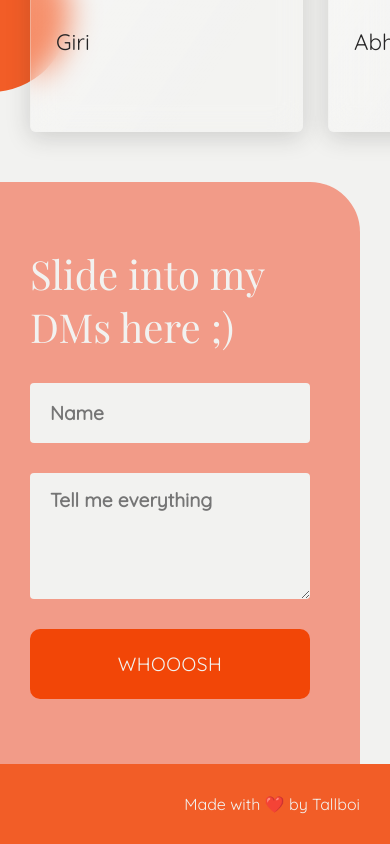
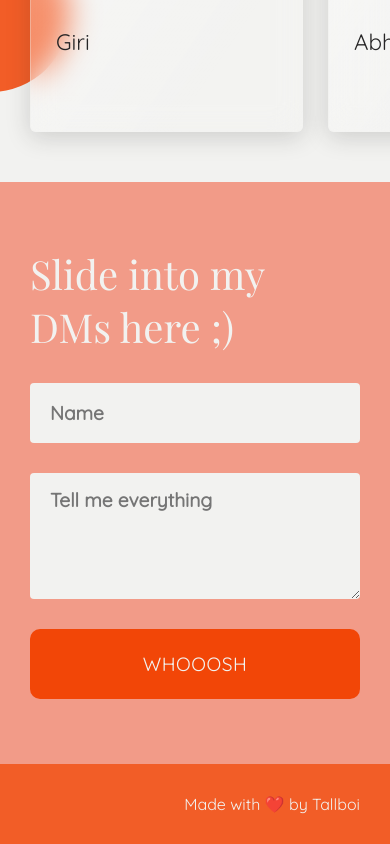
Before and after one commit to AbhishekNairOfficial/chonk-website, a React (Create React App) app: page / in a window 390 px wide. Shown: the part 3146-3990 px from the top of the page. Built offline with nearby package versions, Linux system fonts and the light colour scheme; no server answers.

Commit message:
Form fixed mobile

```diff
--- a/src/Organisms/SlideIntoDM/index.js
+++ b/src/Organisms/SlideIntoDM/index.js
@@ -19,6 +19,17 @@ const Container = styled.div`
 	& > * {
 		margin: 15px 0;
 		margin-right: 50px;
+	}
+	@media (max-width: 480px) {
+		width: 100vw;
+		margin-left: -30px;
+		padding-left: 30px;
+		border-top-right-radius: 0;
+		& > input,
+		& > textarea,
+		& > * {
+			margin-right: 30px;
+		}
 	}
 `
 
```
Also changed, not shown: 1 other file (tests, documents, lock files or other folders).
